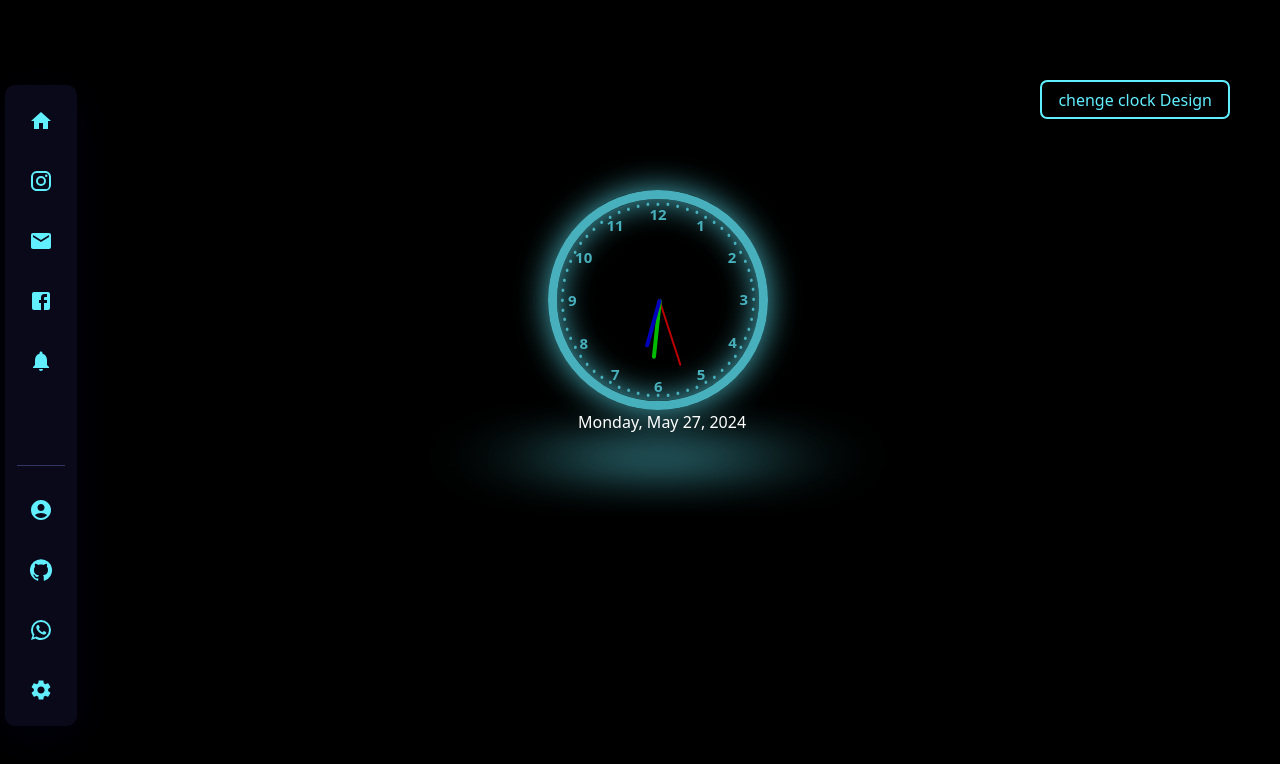
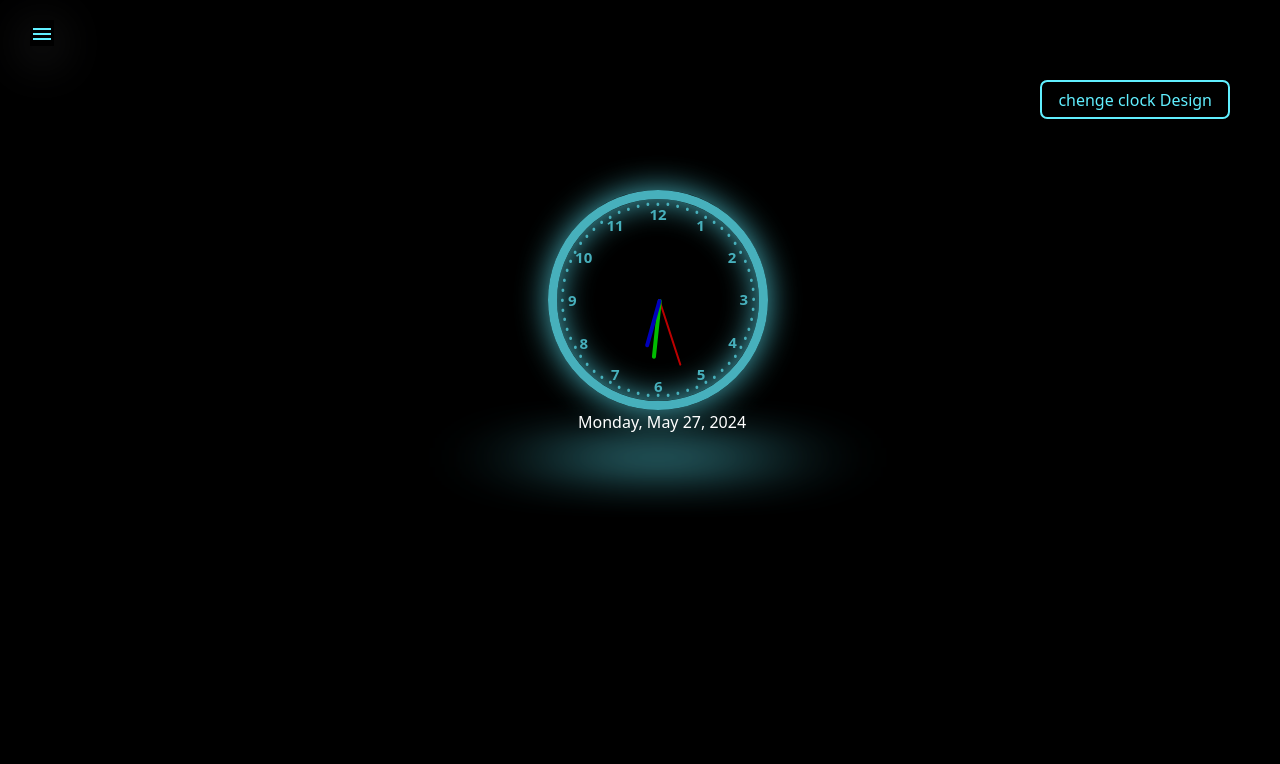
Before and after one commit to wasimkhanktr/digital_watch, a React (Create React App) app: page / in a window 1280 px wide. Shown: the top 764 px of the page. Built offline with nearby package versions, Linux system fonts and the light colour scheme.

Commit message:
update menu

```diff
--- a/src/App.css
+++ b/src/App.css
@@ -4,3 +4,18 @@
     top: 0px;
     right: 50px;
 }
+.menu-icon{
+    position: absolute;
+    top: 20px;
+    left: 30px;
+    color: var(--glow-color);
+    box-shadow: 0 10px 50px 0 rgba(223, 222, 230, 0.25);
+
+}
+  .nav-menu {
+    display: none;
+  }
+
+  .nav-menu.open {
+    display: flex;
+  }
--- a/src/App.js
+++ b/src/App.js
@@ -5,16 +5,31 @@ import CircleWatch from './component/circle';
 import Navbar from './component/nav/Navbar';
 import Watch from './component/watch';
 import { useState } from 'react';
+import HelpIcon from '@mui/icons-material/Help';
+import MenuIcon from '@mui/icons-material/Menu';
+import CloseIcon from '@mui/icons-material/Close';
 
 
 function App() {
   const [True,setTrue]=useState(true)
+  const [isOpen, setIsOpen] = useState(false);
+
+  const toggleMenu = () => {
+    setIsOpen(!isOpen);
+  };
+
 const handleClick = () => {
   setTrue(!True);
 };
   return (
     <div className="App">
+      <div className="menu-icon" onClick={toggleMenu}>
+        {isOpen ? <CloseIcon /> : <MenuIcon />}
+      </div>
+      <div className={isOpen ? 'nav-menu open' : 'nav-menu'}>
+
       <Navbar/>
+      </div>
       {True ? <CircleWatch/> : <Watch/>}
       <div className="chenge">
       <button class='btn btn-custom mt-3' onClick={handleClick}>chenge clock Design</button>
--- a/src/component/nav/Navbar.css
+++ b/src/component/nav/Navbar.css
@@ -1,20 +1,25 @@
 /* Navbar.css */
 .nav {
     position: absolute;
-    top: 5px;
+    /* background-color: #fff; */
+    top: 55px;
     left: 5px;
     font-family: "Inter", sans-serif;
     line-height: 1.5;
-    min-height: 100vh;
+    min-height: 80vh;
     display: none;
     flex-direction: column;
     align-items: center;
     justify-content: center;
-    padding-top: 5vh;
-    padding-bottom: 5vh;
+    padding-top: -20px;
+    padding-bottom: 0;
+    margin-top: 0;
+    margin-bottom: 0;
     background-color:none;
 
   }
+
+
 
   .nav ul {
     list-style: none;
@@ -28,11 +33,11 @@
     justify-content: space-between;
     padding: 0.75rem;
     border-radius: 10px;
-    box-shadow: 0 10px 50px 0 rgba(5, 4, 62, 0.25);
+    box-shadow: 0 10px 50px 0 rgba(223, 222, 230, 0.25);
   }
 
   li:nth-child(6) {
-    margin-top: 5rem;
+    margin-top: 7.8rem;
     padding-top: 1.25rem;
     border-top: 1px solid #363664;
   }
--- a/src/component/nav/Navbar.jsx
+++ b/src/component/nav/Navbar.jsx
@@ -1,83 +1,77 @@
 // Navbar.js
-import React from 'react';
+import React, { useState } from 'react';
 import './Navbar.css';
-
 import HomeIcon from '@mui/icons-material/Home';
-import EmailIcon from '@mui/icons-material/Email';
-import FacebookIcon from '@mui/icons-material/Facebook';
-import InstagramIcon from '@mui/icons-material/Instagram';
+import ImageIcon from '@mui/icons-material/Image';
+import FileIcon from '@mui/icons-material/Description';
+import GameIcon from '@mui/icons-material/SportsEsports';
+import BookIcon from '@mui/icons-material/MenuBook';
 import NotificationsIcon from '@mui/icons-material/Notifications';
 import SettingsIcon from '@mui/icons-material/Settings';
-import AccountCircleIcon from '@mui/icons-material/AccountCircle';
-import GitHubIcon from '@mui/icons-material/GitHub';
-import WhatsAppIcon from '@mui/icons-material/WhatsApp';
+import PersonIcon from '@mui/icons-material/Person';
 
-function Navbar() {
+
+const Navbar = () => {
+
+
+
+
   return (
-    <div className='nav' >
+    <div className="nav">
+
       <ul>
         <li>
           <a href="#">
-          <HomeIcon />
+            <HomeIcon />
             <span>Dashboard</span>
           </a>
         </li>
         <li>
           <a href="#">
-          <InstagramIcon />
-            <span>Instagram</span>
+            <ImageIcon />
+            <span>Images</span>
           </a>
         </li>
         <li>
           <a href="#">
-          <EmailIcon />
-            <span>Email</span>
+            <FileIcon />
+            <span>Files</span>
           </a>
         </li>
         <li>
           <a href="#">
-          <FacebookIcon />
-            <span>Facebook</span>
+            <GameIcon />
+            <span>Games</span>
           </a>
         </li>
         <li>
           <a href="#">
-          <NotificationsIcon />
-            <span>Notifications</span>
-          </a>
-        </li>
-
-        <li>
-          <a href="#">
-          <AccountCircleIcon />
-            <span>Profile</span>
+            <BookIcon />
+            <span>Books</span>
           </a>
         </li>
         <li>
           <a href="#">
-          <GitHubIcon />
-            <span>GitHub</span>
+            <NotificationsIcon />
+            <span>Notifications</span>
           </a>
         </li>
         <li>
           <a href="#">
-
-    <WhatsAppIcon />
-            <span>WhatsApp</span>
+            <SettingsIcon />
+            <span>Settings</span>
           </a>
         </li>
         <li>
           <a href="#">
-          <SettingsIcon />
-            <span>Settings</span>
+            <PersonIcon />
+            <span>Profile</span>
           </a>
         </li>
       </ul>
 
-
-
     </div>
   );
-}
+};
 
 export default Navbar;
```
